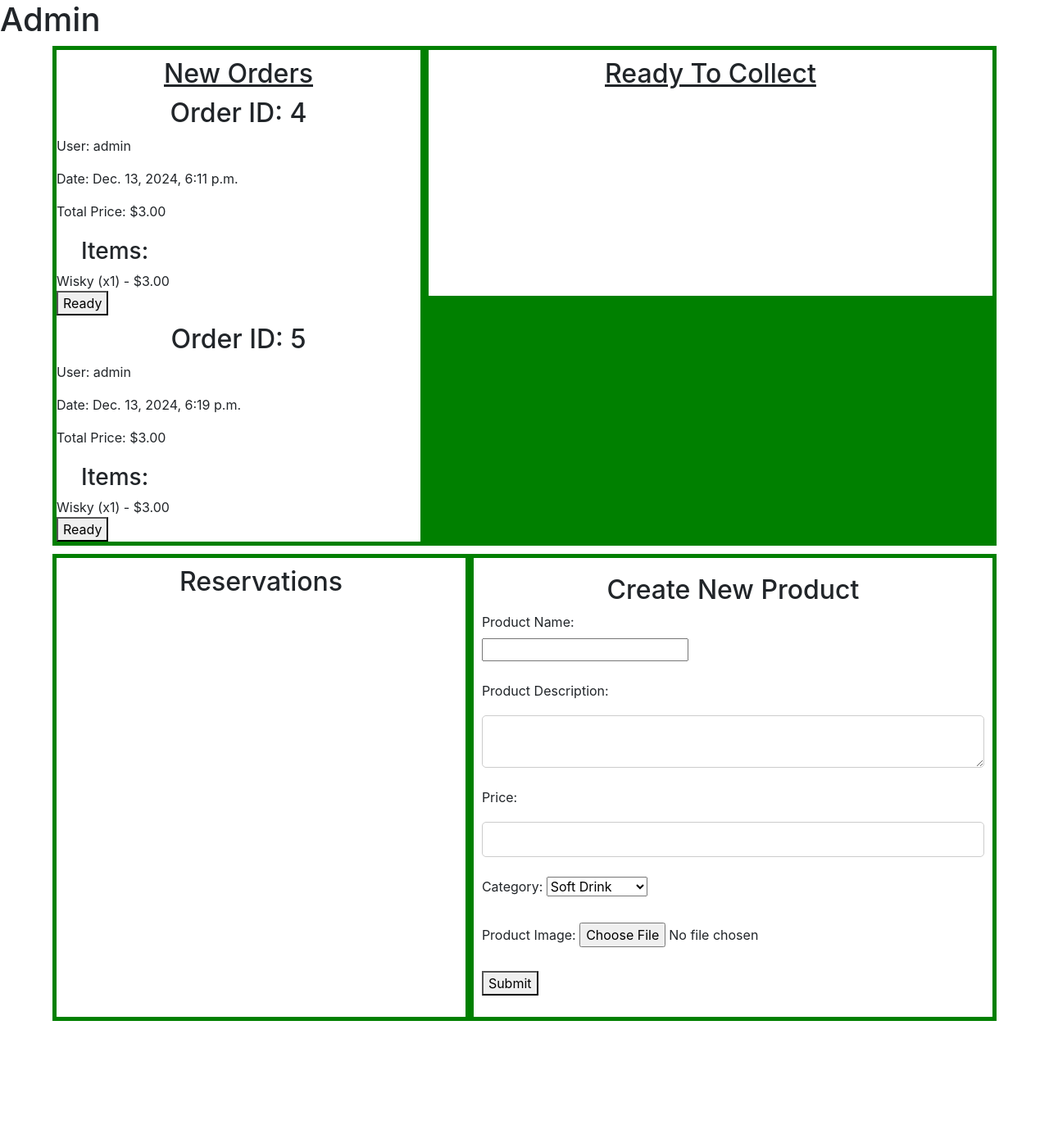
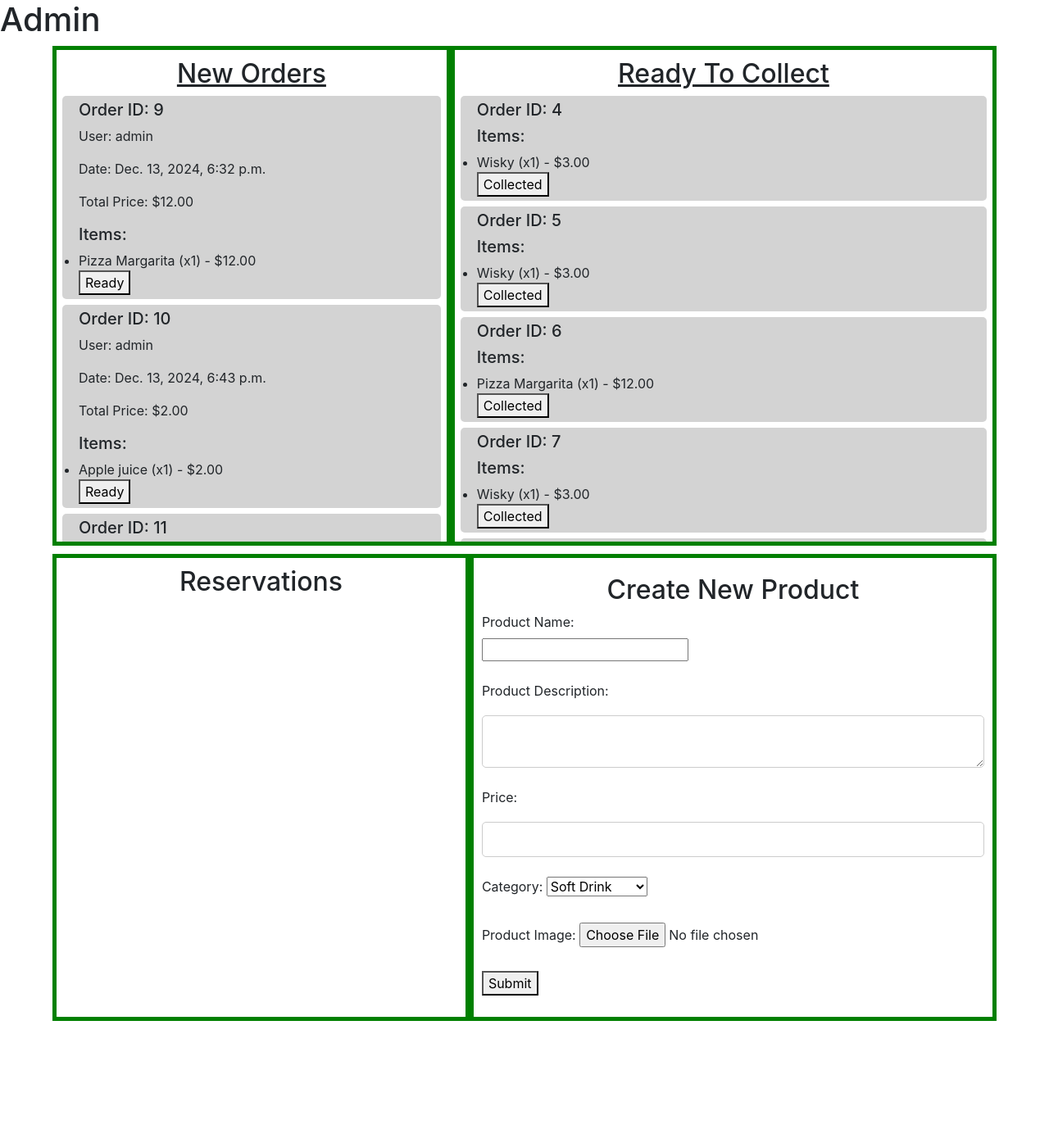
Before and after one commit to ITemci/dissertation, a Django app: page /dashboard in a window 1280 px wide. Shown: the part 64-1448 px from the top of the page at 82% size. Run offline with Django 5.2, Linux system fonts and the light colour scheme; the first user in the database is signed in; data comes from the database, SQL or seed files in the repository; some libraries are stand-ins or nearby versions.

Commit message:
further improved dashboard, save before attempting new feature

```diff
--- a/restaurant_mng/rest_mng/static/rest_mng/styles.css
+++ b/restaurant_mng/rest_mng/static/rest_mng/styles.css
@@ -227,7 +233,7 @@ h3, h4{
     margin-bottom: 10px;
 }
 
-#new_orders{
+#new_orders, #to_collect{
     flex-grow:1;
     background-color: white;
     margin:5px;
@@ -240,7 +246,14 @@ h3, h4{
     flex-grow:2;
     background-color: white;
     margin:5px;
-    height:300px;
+
+}
+
+.order{
+    padding: 5px 20px;
+    margin: 7px;
+    background-color: lightgrey;
+    border-radius:5px;
 }
 
 #reservations{
--- a/restaurant_mng/rest_mng/templates/rest_mng/admin.html
+++ b/restaurant_mng/rest_mng/templates/rest_mng/admin.html
@@ -37,12 +37,13 @@
     <div id="row_1">
         <div id="new_orders"><h2 style="text-decoration:underline">New Orders</h2>
             {% for order in orders %}
+            {% if order.status == 'Preparing' %}
                 <div class="order">
-                <h2>Order ID: {{ order.id }}</h2>
+                    <h5>Order ID: {{ order.id }}</h5>
                     <p>User: {{ order.user.username }}</p>
                     <p>Date: {{ order.date }}</p>
                     <p>Total Price: ${{ order.total_price }}</p>
-                <h3>Items:</h3>
+                    <h5>Items:</h5>
                     <ul>
                         {% for item in order.items.all %}
                         <li>{{ item.product.prod_name }} (x{{ item.quantity }}) - ${{ item.price }}</li>
@@ -50,11 +51,27 @@
                     </ul>
                     <button class="update-status" data-order-id="{{ order.id }}">Ready</button>
                 </div>
+            {% endif %}
             {% endfor %}
 
         </div>
 
-    <div id="to_collect"><h2 style="text-decoration:underline">Ready To Collect</h2></div>
+        <div id="to_collect"><h2 style="text-decoration:underline">Ready To Collect</h2>
+            {% for order in orders %}
+            {% if order.status == 'Ready' %}
+                <div class="order">
+                    <h5>Order ID: {{ order.id }}</h5>
+                    <h5>Items:</h5>
+                    <ul>
+                        {% for item in order.items.all %}
+                        <li>{{ item.product.prod_name }} (x{{ item.quantity }}) - ${{ item.price }}</li>
+                        {% endfor %}
+                    </ul>
+                    <button class="collected" data-order-id="{{ order.id }}">Collected</button>
+                </div>
+            {% endif %}
+            {% endfor %}
+        </div>
     </div>
 
 
@@ -93,12 +110,29 @@
 
 
 <script>
+    // Refresh the page every 10 seconds
+    setInterval(function() {
+        location.reload();
+    }, 10000);
+
+    // Update order status for 'Preparing' -> 'Ready'
     $(document).on('click', '.update-status', function() {
         const orderId = $(this).data('order-id');
         $.post(`/update_order_status/${orderId}/`, {}, function(response) {
             if (response.status === 'success') {
-                $(`#status-${orderId}`).text(response.new_status);
-                alert('Order status updated to ' + response.new_status);
+                location.reload(); // Refreshes the page
+            } else {
+                alert('Failed to update order status: ' + response.message);
+            }
+        });
+    });
+
+    // Update order status for 'Ready' -> 'Collected'
+    $(document).on('click', '.collected', function() {
+        const orderId = $(this).data('order-id');
+        $.post(`/update_order_status/${orderId}/`, {}, function(response) {
+            if (response.status === 'success') {
+                location.reload(); // Refreshes the page
             } else {
                 alert('Failed to update order status: ' + response.message);
             }
@@ -106,5 +140,6 @@
     });
 </script>
 
+
     </body>
     </html>
--- a/restaurant_mng/rest_mng/views.py
+++ b/restaurant_mng/rest_mng/views.py
@@ -130,7 +130,7 @@ def admin_dashboard(view_func):
 
 @admin_dashboard
 def dashboard(request):
-    orders = Sales.objects.prefetch_related('items__product').filter(status='Preparing')
+    orders = Sales.objects.prefetch_related('items__product')
 
     return render(request, 'rest_mng/admin.html',{
         'orders':orders
@@ -140,13 +140,19 @@ def dashboard(request):
 def update_order_status(request, order_id):
     if request.method == 'POST':
         order = get_object_or_404(Sales, id=order_id)
+        current_status = order.status
 
-        if order.status == 'Preparing':
+        if current_status == 'Preparing':
             order.status = 'Ready'
-            order.save()
-            return JsonResponse({'status': 'success', 'new_status': order.status})
+        elif current_status == 'Ready':
+            order.status = 'Collected'
         else:
-            return JsonResponse({'status': 'failed', 'message': 'Order is not in "Preparing" status.'})
+            return JsonResponse(
+                {'status': 'failed', 'message': f'Order is not in a valid status to update from "{current_status}".'})
+
+        order.save()
+        return JsonResponse({'status': 'success', 'new_status': order.status})
+
     return JsonResponse({'status': 'failed', 'message': 'Invalid request method.'})
 
 
```
Also changed, not shown: other parts of restaurant_mng/rest_mng/static/rest_mng/styles.css (+7 -1 lines), restaurant_mng/db.sqlite3. Lines whose indentation alone changed are shown as unchanged.
